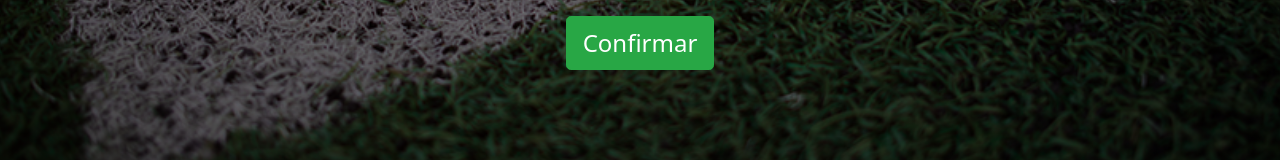
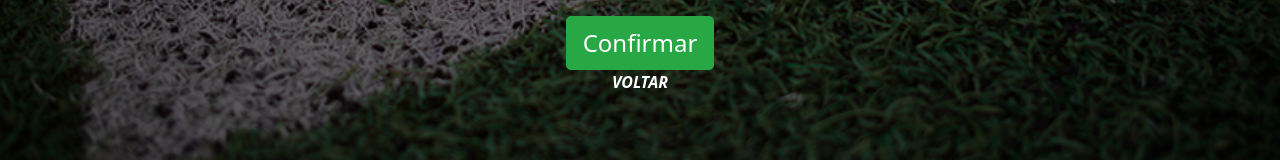
Before and after one commit to EliasGRBR/Sorteio-Jogadores, a plain HTML site: page main/sorteio.html in a window 1280 px wide. Shown: the part 572-732 px from the top of the page. Drawn offline with nearby package versions, Linux system fonts and the light colour scheme.

Commit message:
Update sorteio.html

```diff
--- a/main/sorteio.html
+++ b/main/sorteio.html
@@ -215,5 +215,8 @@
         })
       }
       </script>
+      <footer style="text-align: center;">
+<a style="color:#fff; font-style: italic;" href="https://eliasgrbr.github.io/site-projetos/">Voltar</a>
+</footer>
 </body>
 </html>
```
